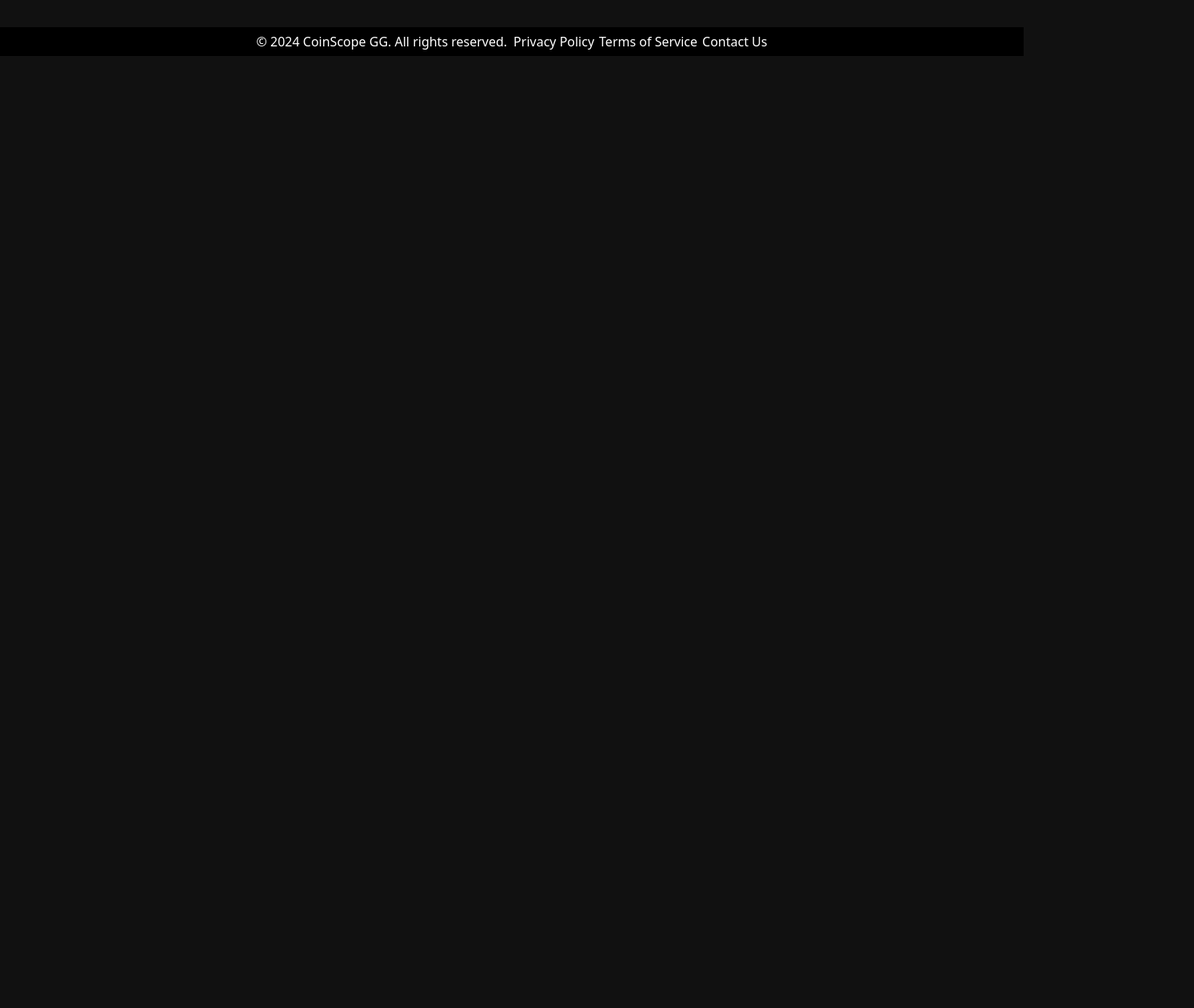
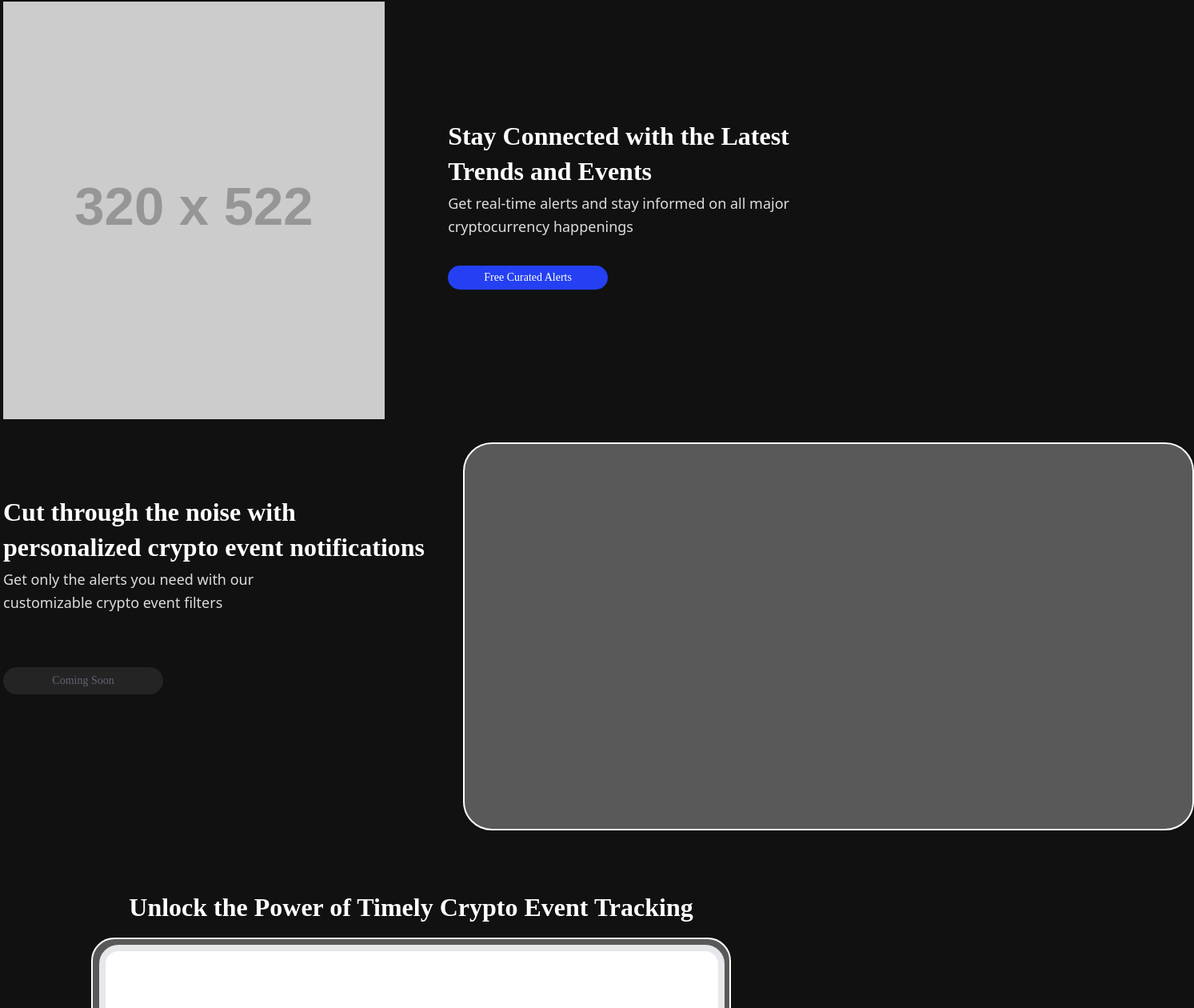
Before and after one commit to jinnyleeis/coinscope_fe, a Next.js app: page /landing in a window 1280 px wide. Shown: the part 1022-2282 px from the top of the page at 80% size, 1493 px wide, since content can reach past the window. Before the commit the page ends 1092 px from the top, so only its background shows below. Built offline with nearby package versions, Linux system fonts and the light colour scheme.

Commit message:
[feat] 랜딩페이지 소개 섹션 컴포넌트

```diff
--- a/app/landing/page.tsx
+++ b/app/landing/page.tsx
@@ -1,6 +1,7 @@
 import React from 'react';
 import GNB from '@/components/GNB';
 import Footer from '@/components/Footer';
+import BelowSection from '@/components/BelowSection';
 
 const LandingPage = () => {
   return (
@@ -89,6 +90,7 @@ const LandingPage = () => {
             </div>
           </div>
         </div>
+		<BelowSection/>
       </div>
 
       {/* Footer */}
--- /dev/null
+++ b/components/BelowSection.tsx
@@ -0,0 +1,82 @@
+import Image from 'next/image';
+import React from 'react';
+
+const Belowsection = () => {
+  return (
+    <div>
+      {/* 기존 섹션 */}
+      <div className="h-[522.03px] justify-start items-center gap-[79px] inline-flex relative">
+        {/* 왼쪽 이미지 섹션 */}
+        <div className="w-[477.14px] h-[522.03px] relative">
+          <Image
+            src="https://via.placeholder.com/320x522"
+            alt="Crypto event image"
+            layout="fill"
+            objectFit="cover"
+            className="w-80 h-[522.03px] left-0 top-0 absolute"
+          />
+
+        </div>
+
+        {/* 오른쪽 텍스트 섹션 */}
+        <div className="w-[463px] flex-col justify-start items-start gap-12 inline-flex">
+          <div className="self-stretch h-[156px] flex-col justify-start items-start gap-4 flex">
+            <div className="self-stretch text-white text-[32px] font-bold font-['SUIT'] leading-[44px]">
+              Stay Connected with the Latest Trends and Events
+            </div>
+            <div className="text-[#dcdcdc] text-lg font-normal leading-relaxed">
+              Get real-time alerts and stay informed on all major cryptocurrency happenings
+            </div>
+          </div>
+          {/* 버튼 */}
+          <div className="w-[200px] my-16 px-6 py-1 bg-[#2440f2] rounded-[20px] justify-center items-center inline-flex">
+            <button className="text-white text-sm font-medium font-['SUIT'] leading-relaxed">
+              Free Curated Alerts
+            </button>
+          </div>
+        </div>
+      </div>
+
+ {/* 추가된 섹션 1 */}
+<div className="h-[386px] mt-20 justify-start items-center gap-10 inline-flex  relative">
+  <div className="w-[530px] flex-col justify-start items-start gap-12 inline-flex">
+    <div className="h-[156px] flex-col justify-start items-start gap-4 flex">
+      <div className="text-white text-[32px] font-bold font-['SUIT'] leading-[44px]">
+        Cut through the noise with <br />personalized crypto event notifications
+      </div>
+      <div className="text-[#dcdcdc] text-lg font-normal font-['Pretendard Variable'] leading-relaxed">
+        Get only the alerts you need with our<br />customizable crypto event filters
+      </div>
+    </div>
+    <div className="mt-48 w-[200px]  px-6 py-1 bg-[#242424] rounded-[20px] justify-center items-center inline-flex ">
+      <button className="text-[#616574]  text-sm font-medium font-['SUIT'] leading-relaxed px-4 py-2">
+        Coming Soon
+      </button>
+    </div>
+  </div>
+  <div className= "w-[660px] h-[386px]  relative">
+    <div className="w-[914px] h-[485.44px] left-[5px] top-[2.99px] absolute bg-white/30 rounded-[36px] shadow border-2 border-white" />
+  </div>
+</div>
+
+
+
+      {/* 추가된 섹션 2 */}
+      <div className="w-[1020px] h-[713.62px]  mt-44 flex-col justify-start items-center gap-16 inline-flex  relative">
+        <div className="self-stretch text-center text-white text-[32px] font-bold font-['SUIT'] leading-[44px]">
+          Unlock the Power of Timely Crypto Event Tracking
+        </div>
+        <div className="w-[800px] h-[605.62px] relative">
+          <div className="w-[800px] h-[605.62px] left-0 top-0 absolute bg-white/30 rounded-tl-[28.92px] rounded-tr-[28.92px] border-2 border-white" />
+          <div className="w-[782.33px] h-[587.95px] left-[9.64px] top-[8.84px] absolute bg-white rounded-tl-3xl rounded-tr-3xl border-8 justify-center items-center inline-flex">
+              {/* 섹션 내부 콘텐츠 */}
+              {/* 생략된 내용 */}
+
+          </div>
+        </div>
+      </div>
+    </div>
+  );
+};
+
+export default Belowsection;
--- a/next.config.mjs
+++ b/next.config.mjs
@@ -1,4 +1,8 @@
 /** @type {import('next').NextConfig} */
-const nextConfig = {};
+const nextConfig = {
+	images: {
+		domains: ['via.placeholder.com'], // 허용할 외부 이미지 도메인
+	},
+};
 
 export default nextConfig;
```
